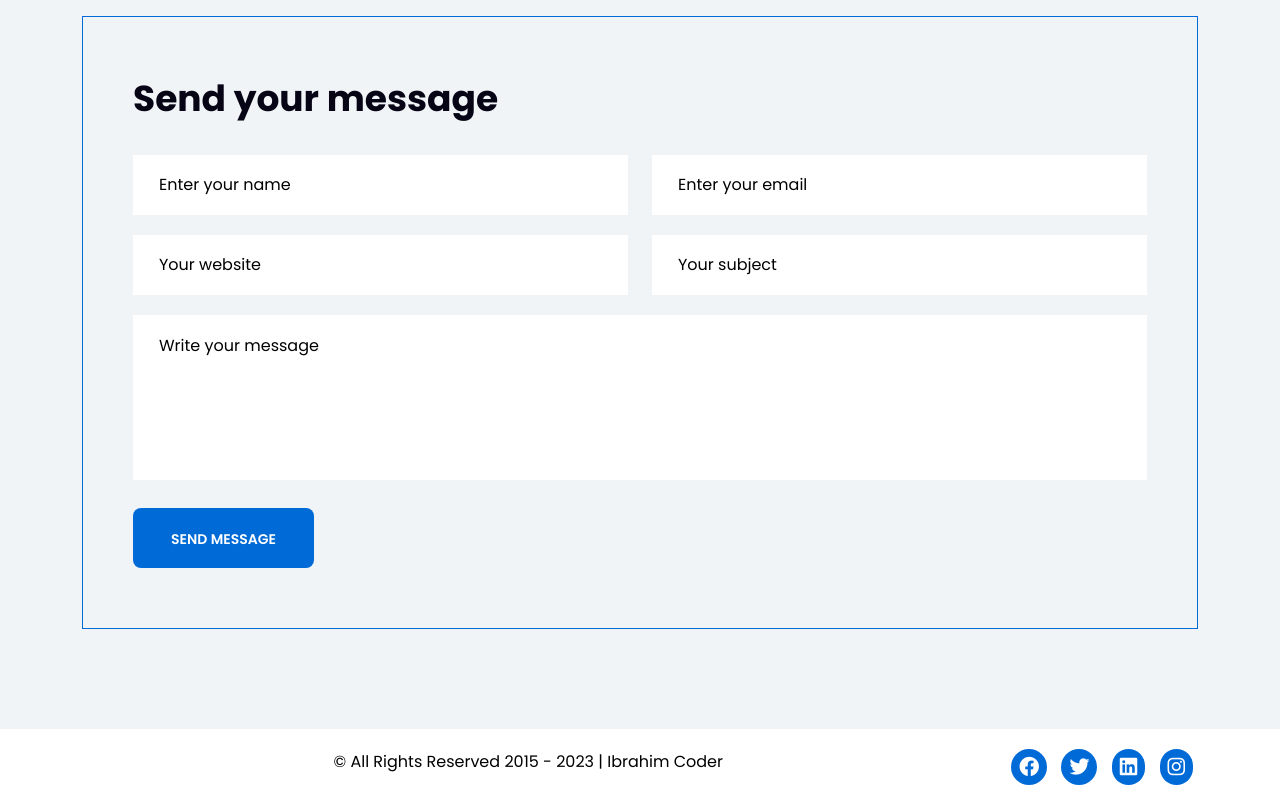
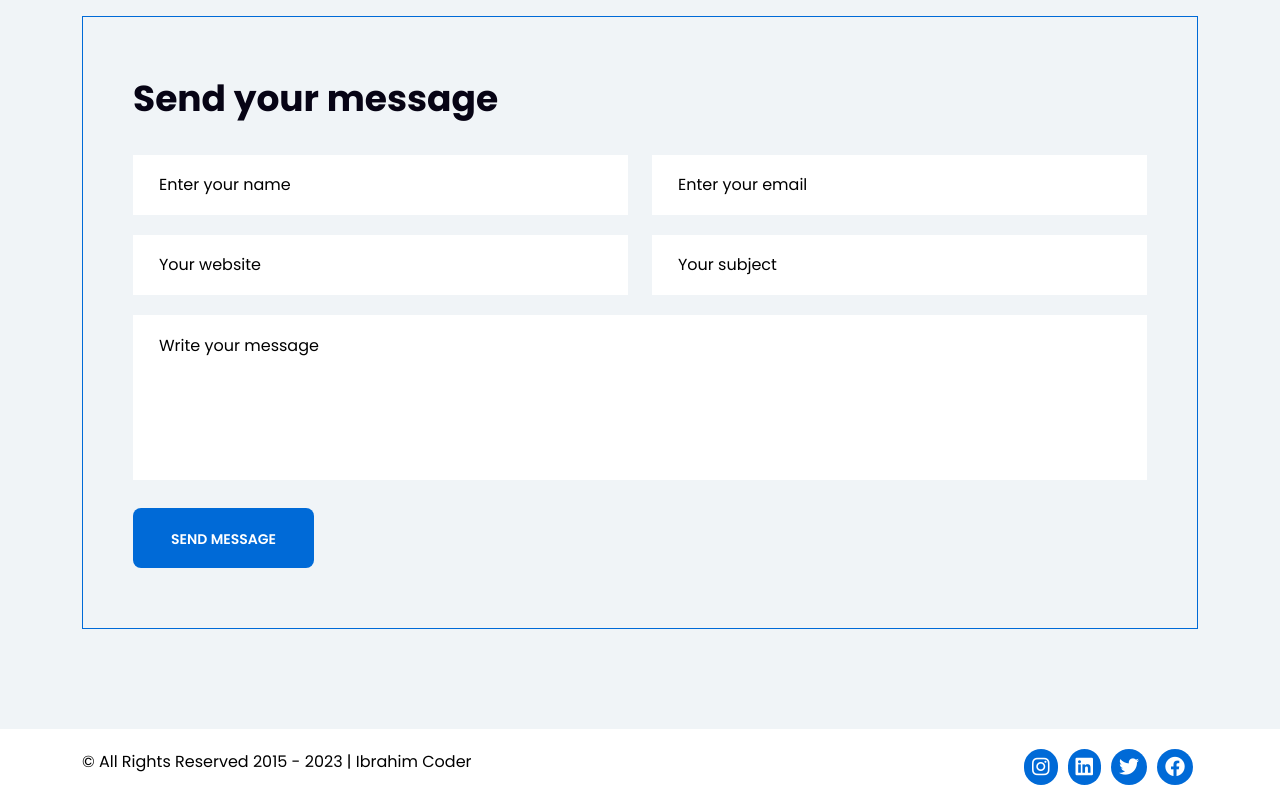
Before and after one commit to ibrahimcoder0/Portfolio, a plain HTML site: page index.html in a window 1280 px wide. Shown: the part 5313-6113 px from the top of the page. Drawn offline with Linux system fonts and the light colour scheme.

Commit message:
i changed

```diff
--- a/assets/scss/layout/_footer.scss
+++ b/assets/scss/layout/_footer.scss
@@ -15,6 +15,7 @@
       border-radius: 30px;
       color: var(--ic-common-white);
       transition: .3s;
+      float: right;
       &:hover{
         background: var(--ic-theme-2);
       }
--- a/index.html
+++ b/index.html
@@ -770,7 +770,7 @@
       <div class="container">
          <div class="row">
             <div class="col-md-7 col-12">
-               <div class="ic-copyright text-md-end text-center">
+               <div class="ic-copyright text-md-start text-center">
                   <p>© All Rights Reserved 2015 - 2023 | Ibrahim Coder</p>
                </div>
             </div>
```
Also changed, not shown: assets/css/style.css, 1 other file.
